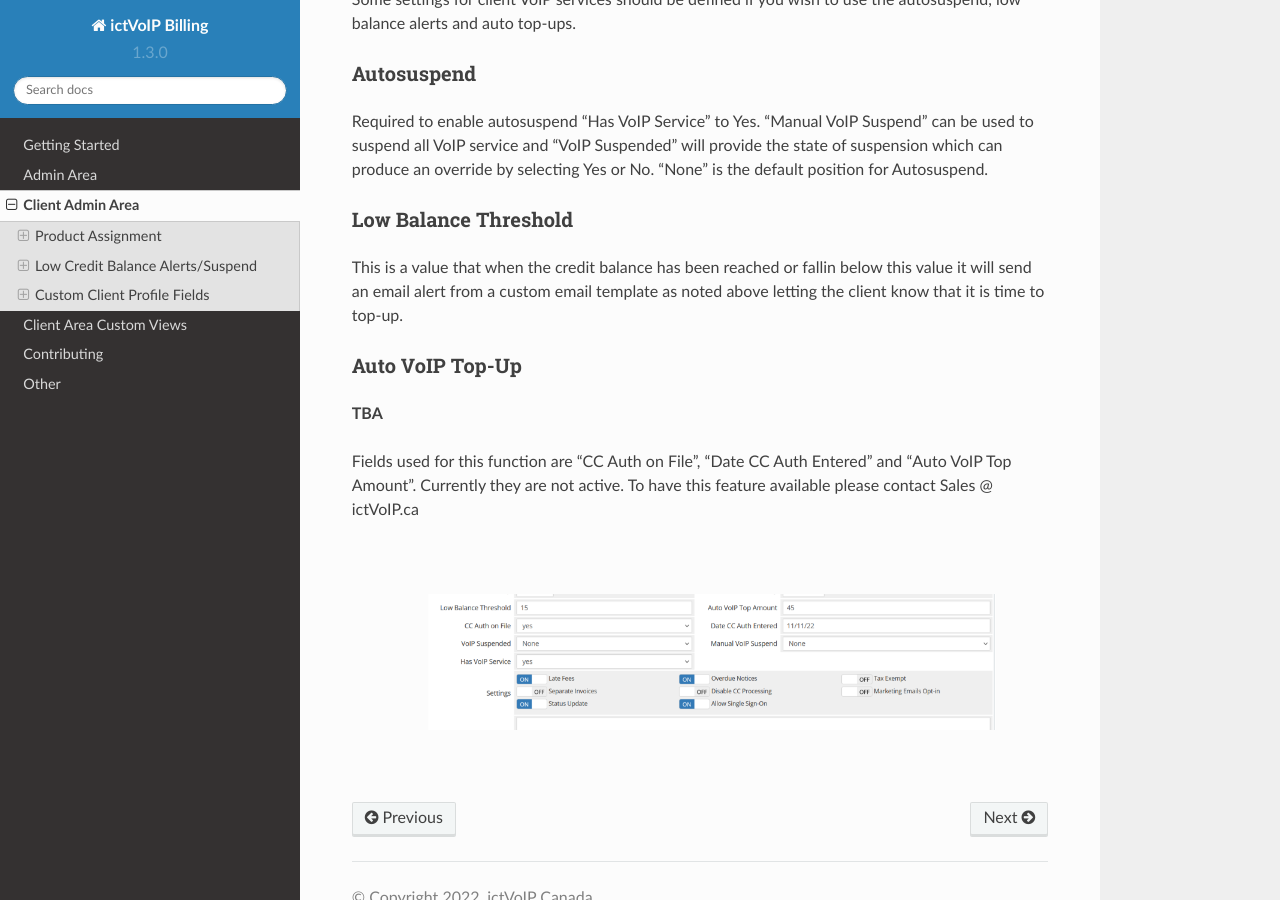
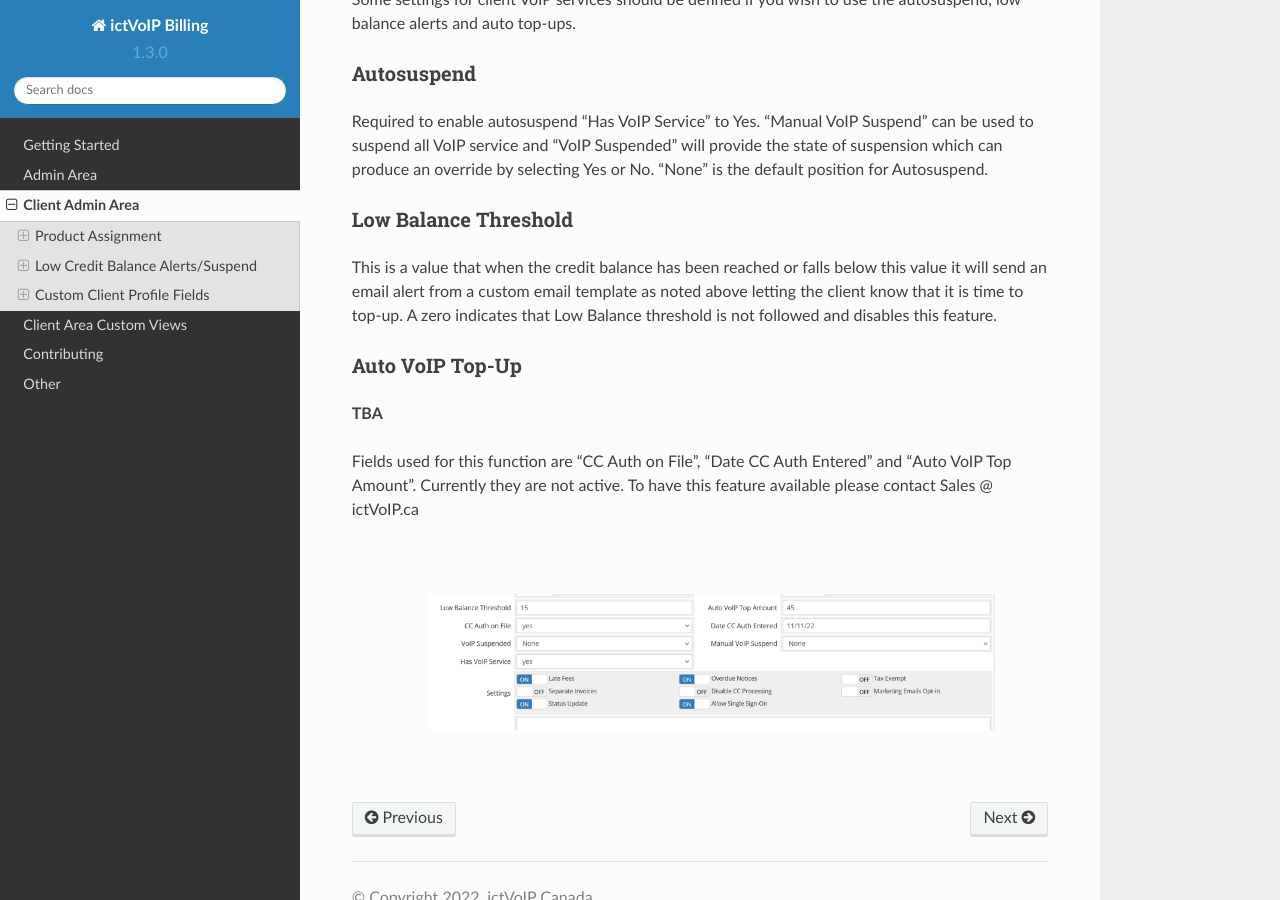
Before and after one commit to ictvoip/ictvoip-docs, a Sphinx documentation site: the page built from docs/source/clientadmin/clientadmin.rst, in a window 1280 px wide and 900 px high, scrolled down 9364 px. Built offline with Sphinx 7.4.7 and the Read the Docs theme 2.0.0, drawn with Linux system fonts in a browser that asks for light colours; pages that are not in the unit, such as notebooks, are missing from menus.

Commit message:
Update clientadmin.rst

```diff
--- a/docs/source/clientadmin/clientadmin.rst
+++ b/docs/source/clientadmin/clientadmin.rst
@@ -278,7 +278,7 @@ Required to enable autosuspend "Has VoIP Service" to Yes. "Manual VoIP Suspend"
 Low Balance Threshold
 ***********************
 
-This is a value that when the credit balance has been reached or fallin below this value it will send an email alert from a custom email template as noted above letting the client know that it is time to top-up.
+This is a value that when the credit balance has been reached or falls below this value it will send an email alert from a custom email template as noted above letting the client know that it is time to top-up. A zero indicates that Low Balance threshold is not followed and disables this feature.
 
 Auto VoIP Top-Up
 ******************
```
